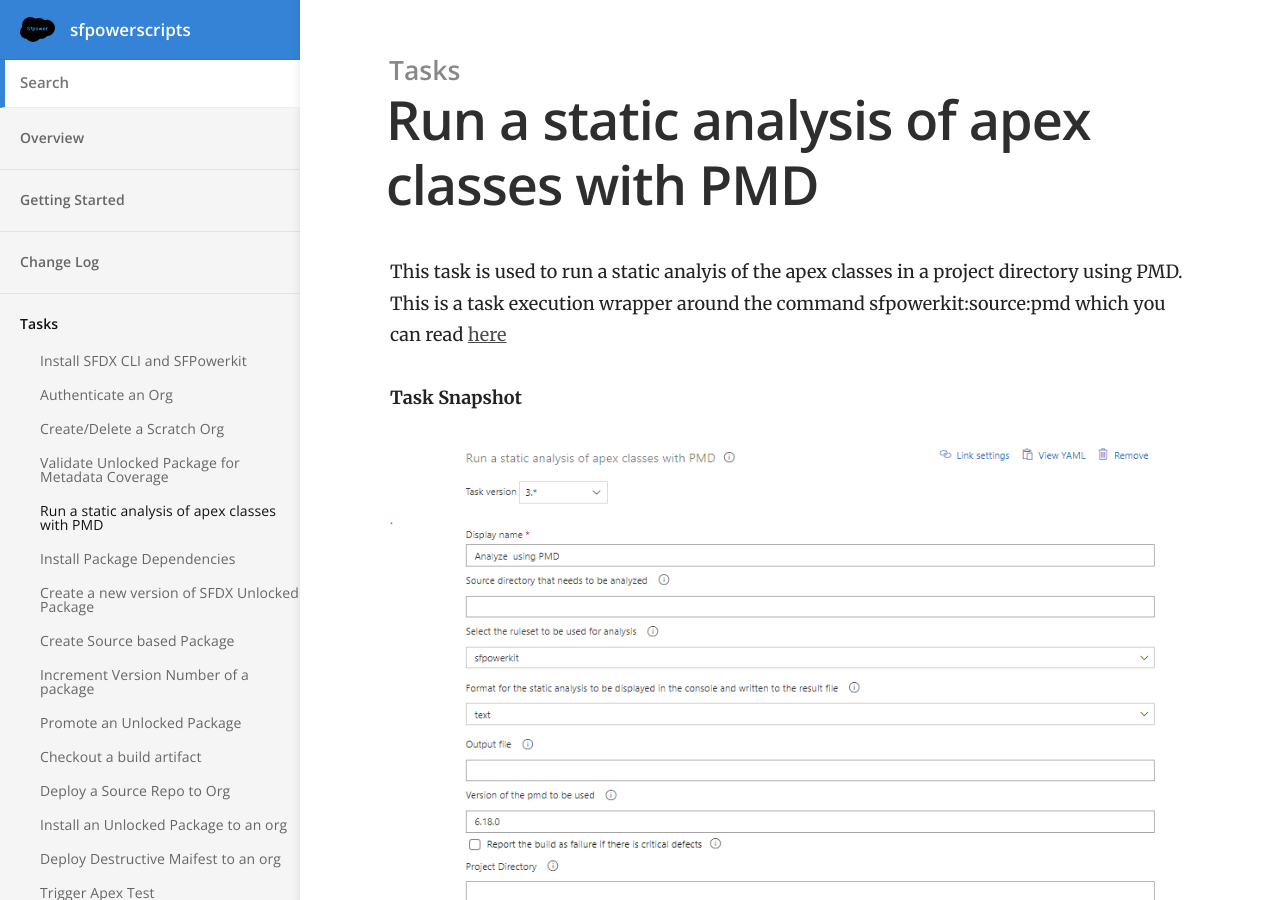
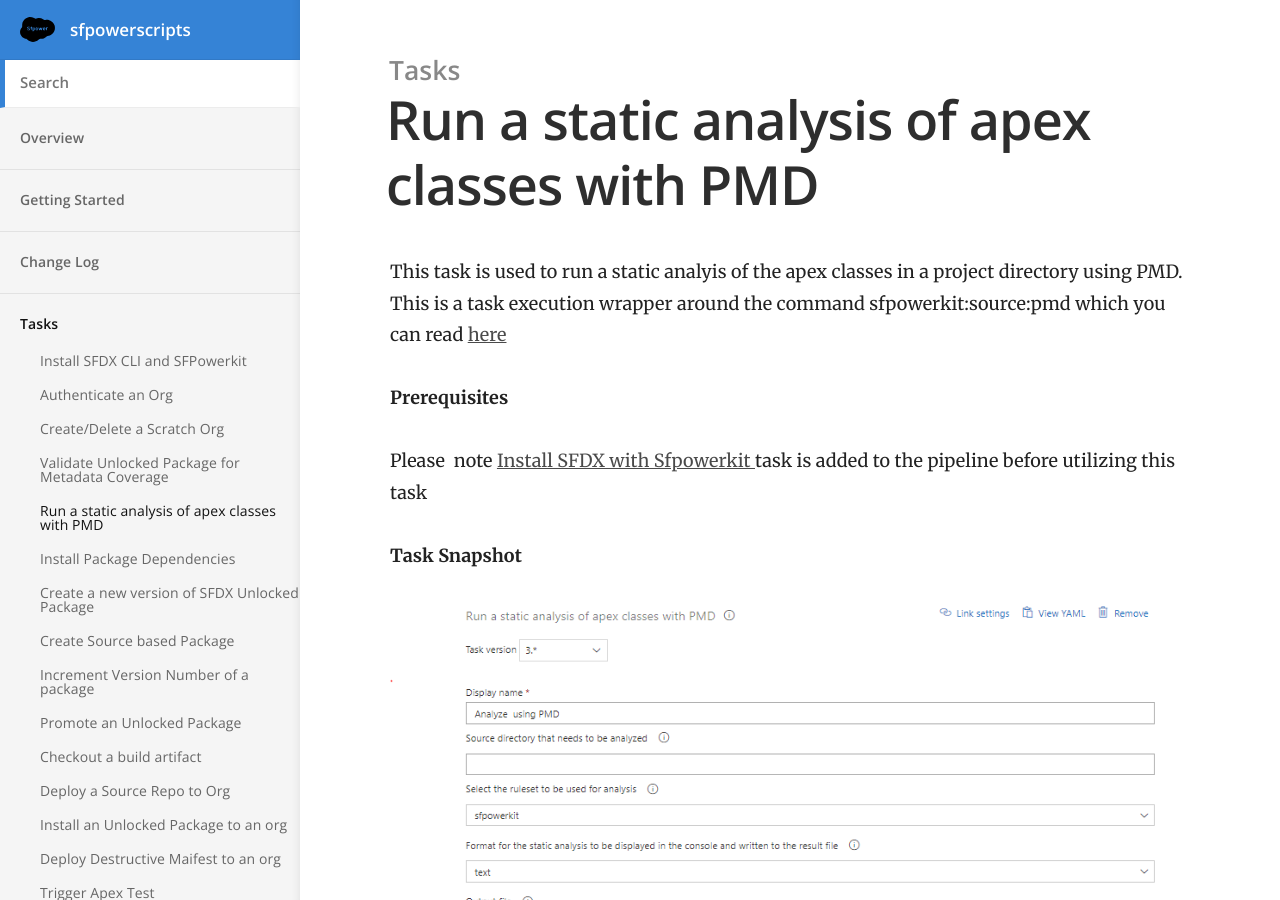
Before and after one commit to nbatterham/sfpowerscripts-doc, a Jekyll site: the page built from _docs/Tasks/Common-Utility-Tasks/Analyse apex code using PMD.md, in a window 1280 px wide and 900 px high. Built offline with Jekyll 4.4.1, drawn with Linux system fonts in a browser that asks for light colours.

Commit message:
Updated '_docs/Tasks/Common-Utility-Tasks/Analyse apex code using PMD.md' via CloudCannon

```diff
--- a/_docs/Tasks/Common-Utility-Tasks/Analyse apex code using PMD.md
+++ b/_docs/Tasks/Common-Utility-Tasks/Analyse apex code using PMD.md
@@ -5,6 +5,10 @@ order: 5
 ---
 
 This task is used to run a static analyis of the apex classes in a project directory using PMD. This is a task execution wrapper around the command sfpowerkit:source:pmd which you can read [here](https://github.com/Accenture/sfpowerkit)
+
+**Prerequisites**
+
+Please&nbsp; note [Install SFDX with Sfpowerkit&nbsp;](/Tasks/Common-Utility-Tasks/Install%20SFDX%20CLI/)task is added to the pipeline before utilizing this task
 
 **Task Snapshot**
 
@@ -62,5 +66,5 @@ Select this option if you want the build to be failed, if PMD observes any criti
 
 **Changelog**
 
-* 4.0.1 Updated with Telemetry
-* 3.1.0 Initial Version
+* 4\.0.1 Updated with Telemetry
+* 3\.1.0 Initial Version
```
